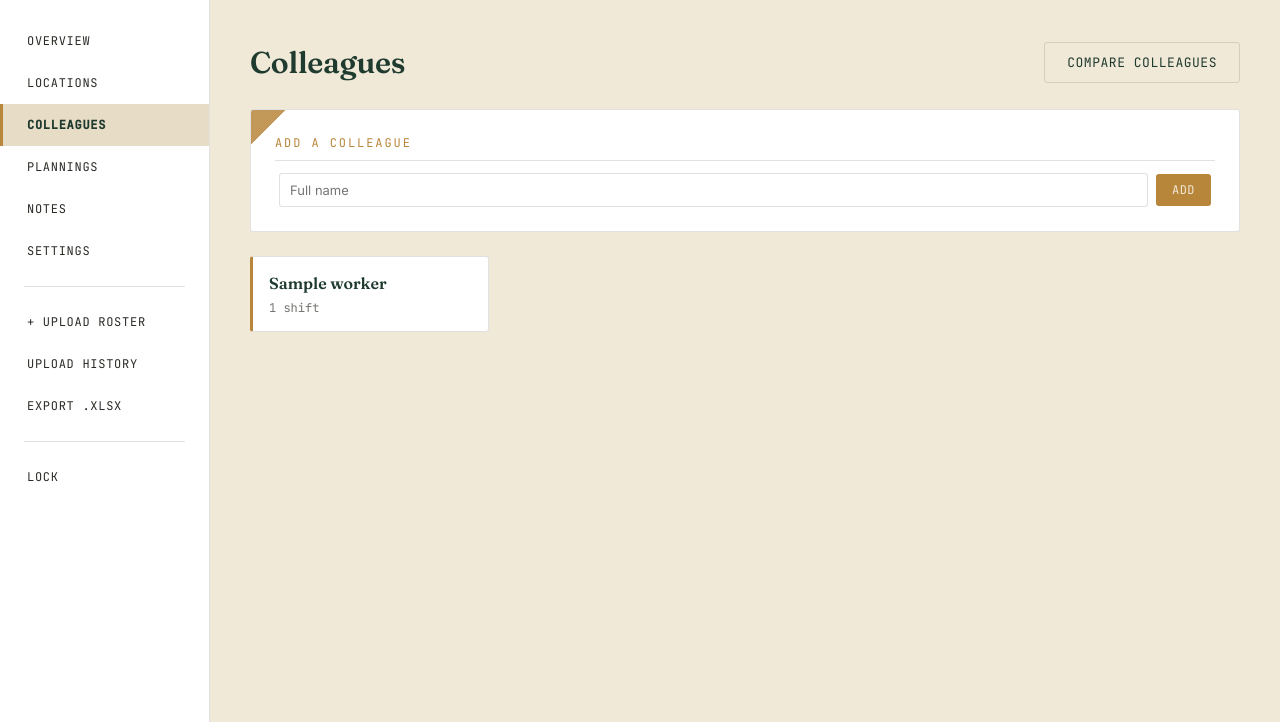
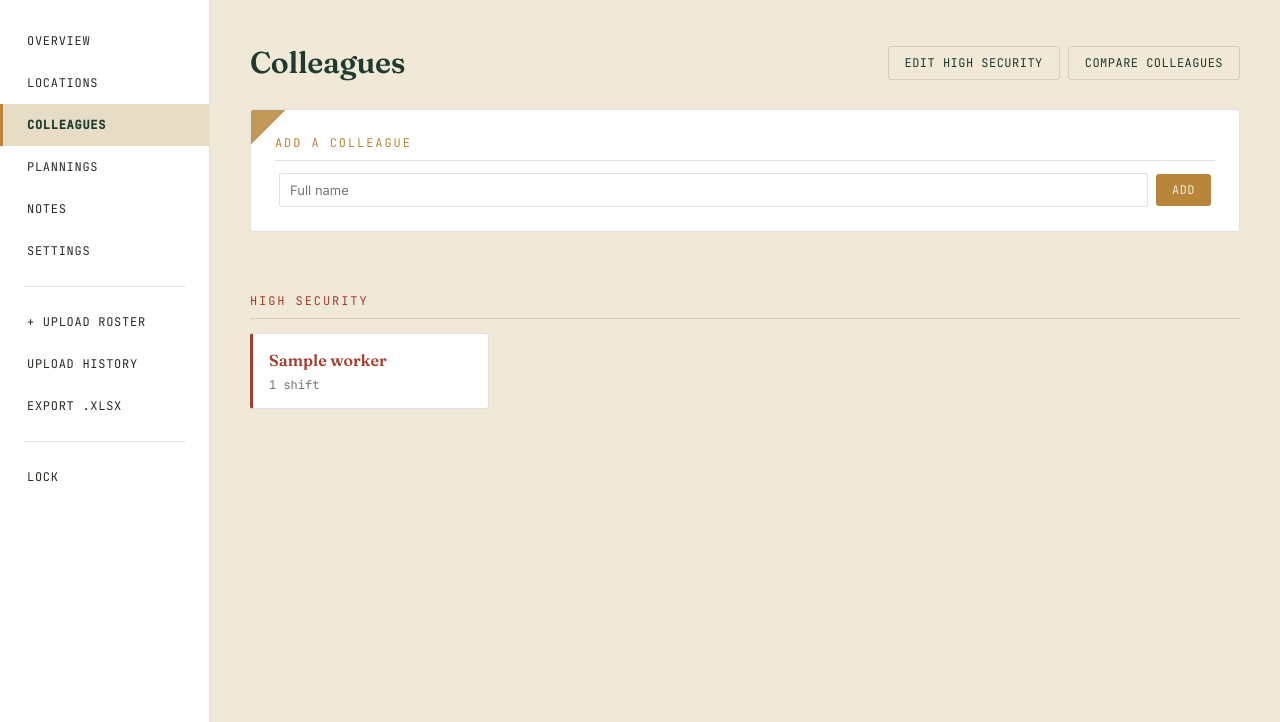
Before and after one commit to tlegrand-be/Museum, a Flask app: page /colleagues in a window 1280 px wide. Shown: the part 99-821 px from the top of the page. Run offline with Flask 3, Linux system fonts and the light colour scheme; the visitor is signed in with stand-in values (Sample User, id 1); tables that the repository leaves empty hold one stand-in row (values such as "Sample post").

Commit message:
Separate external (high-security) colleagues, editable from Colleagues
- New workers.high_security flag. On first run the 15 known external
  colleagues are flagged; after that it's edited from the Colleagues page
  ("Edit high security"), and new colleagues with one of those names
  start flagged.
- Colleagues: flagged colleagues listed in their own HIGH SECURITY section.
- Overview: flagged colleagues and their shifts left out entirely.
- Plannings day view and type-ahead, Review and Modify dropdowns: their
  names shown in red.

Co-Authored-By: Claude Opus 5.5 <noreply@anthropic.com>

```diff
--- a/app.py
+++ b/app.py
@@ -10,7 +10,7 @@ from pathlib import Path
 from dotenv import load_dotenv
 from flask import (
     Flask, render_template, request, redirect, url_for,
-    flash, send_file, abort, session
+    flash, send_file, abort, session, g
 )
 from werkzeug.utils import secure_filename
 
@@ -82,6 +82,17 @@ def format_dmy(value):
 
 
 app.jinja_env.filters["dmy"] = format_dmy
+def is_high_security(name):
+    """Whether `name` belongs to a colleague flagged high security. The set of
+    flagged names is loaded once per request, since templates call this for
+    every option of every name dropdown."""
+    if "high_security_names" not in g:
+        g.high_security_names = database.high_security_names()
+    return database._fold_name(name) in g.high_security_names
+
+
+# `name is high_security` in templates, and `names | select('high_security')`.
+app.jinja_env.tests["high_security"] = is_high_security
 
 
 @app.before_request
@@ -151,8 +162,9 @@ def lock():
 
 @app.route("/")
 def index():
-    stats = database.overview_stats()
-    group_chart = database.worker_group_breakdown()
+    # External (high-security) colleagues are kept off the Overview entirely.
+    stats = database.overview_stats(exclude_high_security=True)
+    group_chart = database.worker_group_breakdown(exclude_high_security=True)
     last_update = database.last_update()
     widgets = get_cookie_json("overview_widgets", settings_defs.DEFAULT_OVERVIEW_WIDGETS)
     quick_notes = database.list_quick_notes(limit=3)
@@ -403,7 +415,23 @@ def upload_image(filename):
 @app.route("/colleagues")
 def colleagues_page():
     stats = database.overview_stats()
-    return render_template("colleagues.html", workers=stats["workers"])
+    workers = [w for w in stats["workers"] if not w["high_security"]]
+    high_security = [w for w in stats["workers"] if w["high_security"]]
+    return render_template("colleagues.html", workers=workers, high_security=high_security)
+
+
+@app.route("/colleagues/high-security", methods=["POST"])
+@admin_required
+def save_high_security():
+    worker_ids = request.form.getlist("worker_id", type=int)
+    flagged, cleared = database.set_high_security(worker_ids)
+    parts = []
+    if flagged:
+        parts.append(f"{flagged} moved to high security.")
+    if cleared:
+        parts.append(f"{cleared} moved back to the main list.")
+    flash(" ".join(parts) if parts else "No changes.", "success")
+    return redirect(url_for("colleagues_page"))
 
 
 @app.route("/colleagues/add", methods=["POST"])
--- a/static/style.css
+++ b/static/style.css
@@ -284,6 +284,20 @@ a { color: inherit; text-decoration: none; }
   transform: translateY(-2px);
   box-shadow: 0 4px 14px rgba(31, 58, 46, 0.12);
 }
+/* External (high-security) colleagues -- see HIGH_SECURITY_NAMES in database.py. */
+.section-title.high-security-title { color: var(--rust); margin-top: 32px; }
+.entity-card.high-security { border-left-color: var(--rust); }
+.entity-card.high-security .name,
+.high-security-name { color: var(--rust); font-weight: 600; }
+/* In a name dropdown: red for external colleagues' options, and for the
+   closed box itself while one of them is selected. */
+select:has(option.high-security-name:checked) { color: var(--rust); font-weight: 600; }
+select:has(option.high-security-name:checked) option:not(.high-security-name) {
+  color: CanvasText;   /* don't let the box's red spill onto everyone else's option */
+  font-weight: normal;
+}
+select option.high-security-name { color: var(--rust); font-weight: 600; }
+
 .entity-card .name {
   font-family: var(--heading-font);
   font-weight: 600;
--- a/templates/colleagues.html
+++ b/templates/colleagues.html
@@ -4,8 +4,23 @@
 
 <div class="colleagues-titlebar">
   <h1>Colleagues</h1>
-  <button type="button" class="btn ghost" id="compareToggle">Compare colleagues</button>
+  <span class="compare-bar-actions">
+    {% if is_admin %}
+    <button type="button" class="btn ghost" id="hsToggle">Edit high security</button>
+    {% endif %}
+    <button type="button" class="btn ghost" id="compareToggle">Compare colleagues</button>
+  </span>
 </div>
+
+{% if is_admin %}
+<form class="compare-bar" id="hsBar" style="display:none;" method="post" action="{{ url_for('save_high_security') }}">
+  <span id="hsHint">Click colleagues to mark them as high security (red) or move them back, then save.</span>
+  <span class="compare-bar-actions">
+    <button class="btn brass" type="submit">Save</button>
+    <button class="btn ghost" type="button" id="hsCancel">Cancel</button>
+  </span>
+</form>
+{% endif %}
 
 <div class="compare-bar" id="compareBar" style="display:none;">
   <span id="compareHint">Click 2 or more colleagues below, then compare.</span>
@@ -25,17 +40,29 @@
 </div>
 {% endif %}
 
-{% if workers | length == 0 %}
+{% if workers | length == 0 and high_security | length == 0 %}
 <div class="plaque empty-state"><p>No colleagues logged yet. Upload a roster to get started.</p></div>
 {% else %}
 <div class="card-grid">
   {% for w in workers %}
-  <a class="entity-card" href="{{ url_for('worker_page', worker_id=w.id) }}" data-worker-id="{{ w.id }}">
+  <a class="entity-card" href="{{ url_for('worker_page', worker_id=w.id) }}" data-worker-id="{{ w.id }}" data-hs="0">
     <div class="name">{{ w.name }}</div>
     <div class="count">{{ w.shift_count }} shift{{ 's' if w.shift_count != 1 else '' }}</div>
   </a>
   {% endfor %}
 </div>
+
+{% if high_security %}
+<div class="section-title high-security-title">High security</div>
+<div class="card-grid">
+  {% for w in high_security %}
+  <a class="entity-card high-security" href="{{ url_for('worker_page', worker_id=w.id) }}" data-worker-id="{{ w.id }}" data-hs="1">
+    <div class="name">{{ w.name }}</div>
+    <div class="count">{{ w.shift_count }} shift{{ 's' if w.shift_count != 1 else '' }}</div>
+  </a>
+  {% endfor %}
+</div>
+{% endif %}
 {% endif %}
 
 <script>
@@ -67,9 +94,59 @@
     cards.forEach(c => c.classList.remove('selected'));
   }
 
+  // ---- Edit high security (admins only) ----
+  // Clicking a card toggles it red in place; Save posts every card that's
+  // red at that moment, so the server ends up with exactly that set.
+  const hsToggle = document.getElementById('hsToggle');
+  const hsBar = document.getElementById('hsBar');
+  const hsHint = document.getElementById('hsHint');
+  let hsMode = false;
+
+  function hsChanges() {
+    return [...cards].filter(c => c.classList.contains('high-security') !== (c.dataset.hs === '1')).length;
+  }
+
+  function exitHsMode() {
+    hsMode = false;
+    if (!hsBar) return;
+    hsBar.style.display = 'none';
+    cards.forEach(c => c.classList.toggle('high-security', c.dataset.hs === '1'));  // undo unsaved clicks
+  }
+
+  if (hsToggle) {
+    hsToggle.addEventListener('click', () => {
+      if (hsMode) { exitHsMode(); return; }
+      exitCompareMode();
+      hsMode = true;
+      hsBar.style.display = 'flex';
+      hsHint.textContent = 'Click colleagues to mark them as high security (red) or move them back, then save.';
+    });
+    document.getElementById('hsCancel').addEventListener('click', exitHsMode);
+    hsBar.addEventListener('submit', () => {
+      cards.forEach(c => {
+        if (c.classList.contains('high-security')) {
+          hsBar.append(Object.assign(document.createElement('input'), {
+            type: 'hidden', name: 'worker_id', value: c.dataset.workerId,
+          }));
+        }
+      });
+    });
+    cards.forEach(card => {
+      card.addEventListener('click', e => {
+        if (!hsMode) return;
+        e.preventDefault();
+        card.classList.toggle('high-security');
+        const n = hsChanges();
+        hsHint.textContent = n ? `${n} change${n === 1 ? '' : 's'} — save to apply.`
+                               : 'Click colleagues to mark them as high security (red) or move them back, then save.';
+      });
+    });
+  }
+
   compareToggle.addEventListener('click', () => {
     compareMode = !compareMode;
     if (compareMode) {
+      exitHsMode();
       compareBar.style.display = 'flex';
       refresh();
     } else {
```
Also changed, not shown: database.py (+98 -14 lines), templates/edit_upload.html (+4 -3 lines), templates/plannings.html (+11 -5 lines), templates/review.html (+4 -3 lines).
